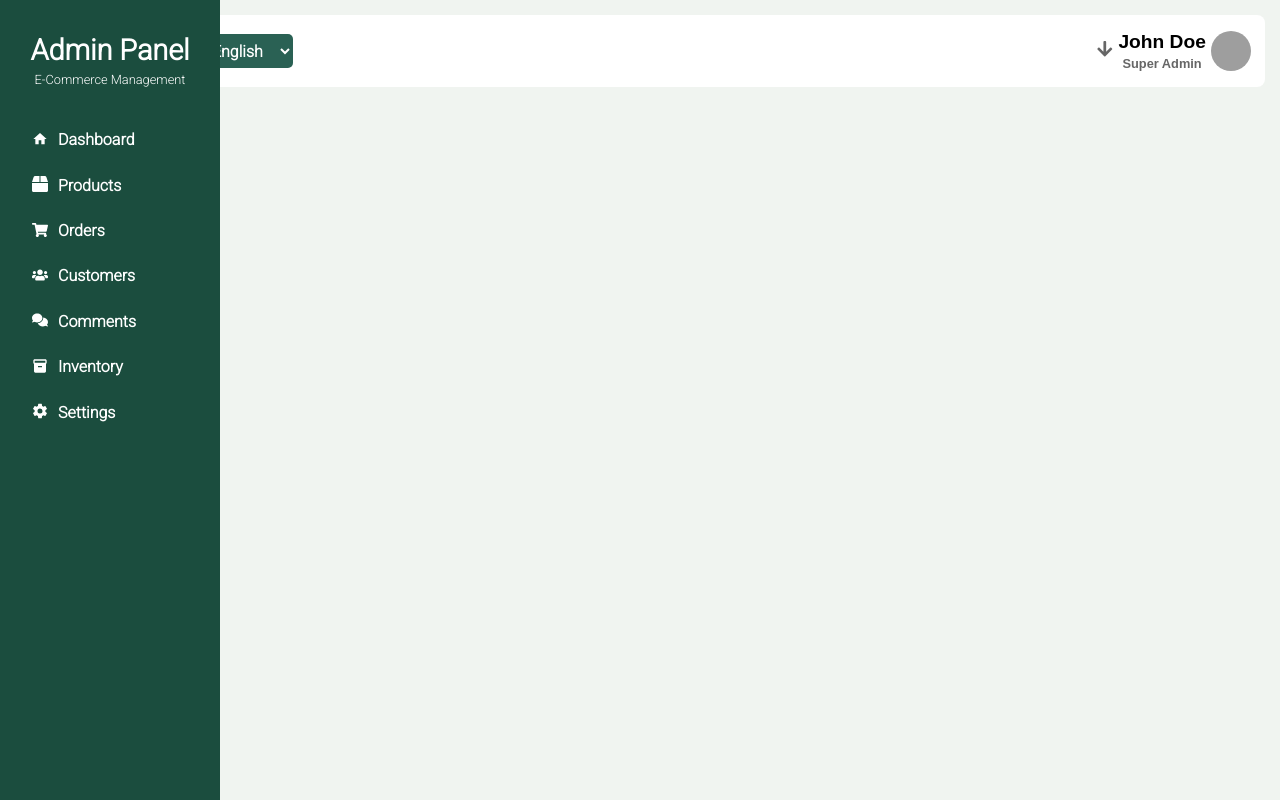
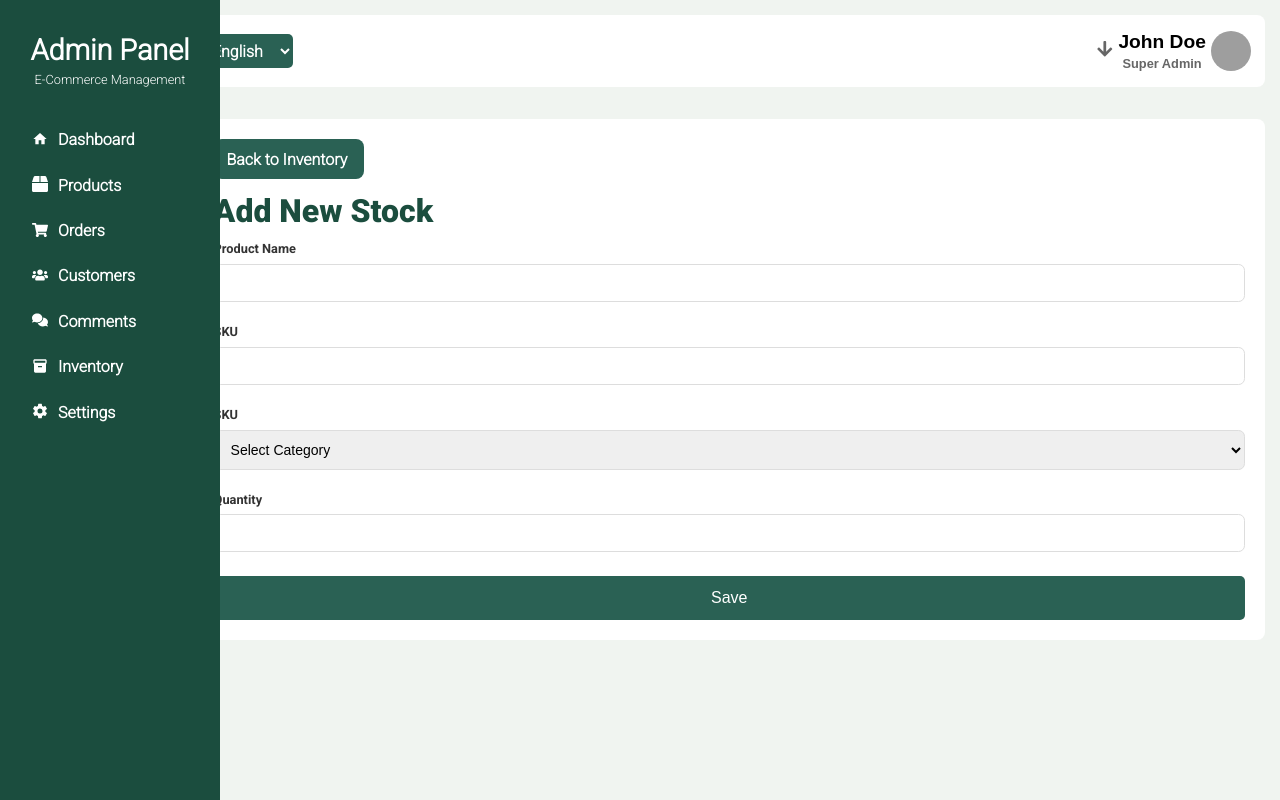
Before and after one commit to mohammadmehdidalvandii/Dashboard, a React (Vite) app in the folder frontend/dashboard/: page /AddStock in a window 1280 px wide. Built offline with nearby package versions, Linux system fonts and the light colour scheme; grey boxes are pictures that could not be loaded.

Commit message:
created section InventoryStock for inventory-page

```diff
--- /dev/null
+++ b/frontend/dashboard/src/components/templates/inventory/InventoryStock/InventoryStock.css
@@ -0,0 +1,10 @@
+.inventoryStock{
+    display: block;
+    width: 100%;
+    margin: 2rem 0 4rem 0;
+}
+.inventoryStock .btn_back{
+    display: block;
+    width: 150px;
+    margin-bottom: 1rem;
+}
--- /dev/null
+++ b/frontend/dashboard/src/components/templates/inventory/InventoryStock/InventoryStock.jsx
@@ -0,0 +1,40 @@
+import './InventoryStock.css';
+import {NavLink} from 'react-router-dom'
+
+function InventoryStock() {
+  return (
+    <section className="inventoryStock box">
+        <div>
+            <NavLink to='/Inventory' className='btn link btn_back'>Back to Inventory</NavLink>
+            <h2 className='title_header'>Add New Stock</h2>
+            <form action="#" className="inventoryStock_form">
+                <div className="form_group">
+                    <label>Product Name</label>
+                    <input type="text" className="form_input" />
+                </div>
+                <div className="form_group">
+                    <label>SKU</label>
+                    <input type="text" className="form_input" />
+                </div>
+                <div className="form_group">
+                    <label>SKU</label>
+                    <select className='form_input'>
+                        <option value="">Select Category</option>
+                        <option value="">abc</option>
+                        <option value="">dsc</option>
+                        <option value="">asd</option>
+                        <option value="">ase</option>
+                    </select>
+                </div>
+                <div className="form_group">
+                    <label>Quantity</label>
+                    <input type="text" className="form_input" />
+                </div>
+                <button className="btn">Save</button>
+            </form>
+        </div>
+    </section>
+  )
+}
+
+export default InventoryStock
--- a/frontend/dashboard/src/page/AddStock/AddStock.jsx
+++ b/frontend/dashboard/src/page/AddStock/AddStock.jsx
@@ -1,9 +1,11 @@
+import InventoryStock from '../../components/templates/inventory/InventoryStock/InventoryStock'
 import MetaTag from '../../hook/MetaTag/MetaTag'
 
 function AddStock() {
   return (
     <>
     <MetaTag title='Dashboard | Inventory- ADD STOCK'/>
+    <InventoryStock/>
     </>
   )
 }
```
